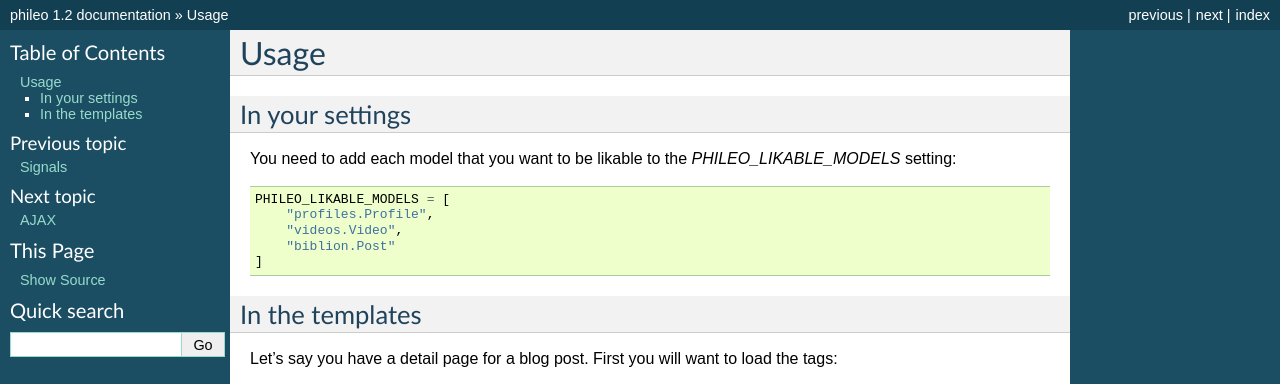
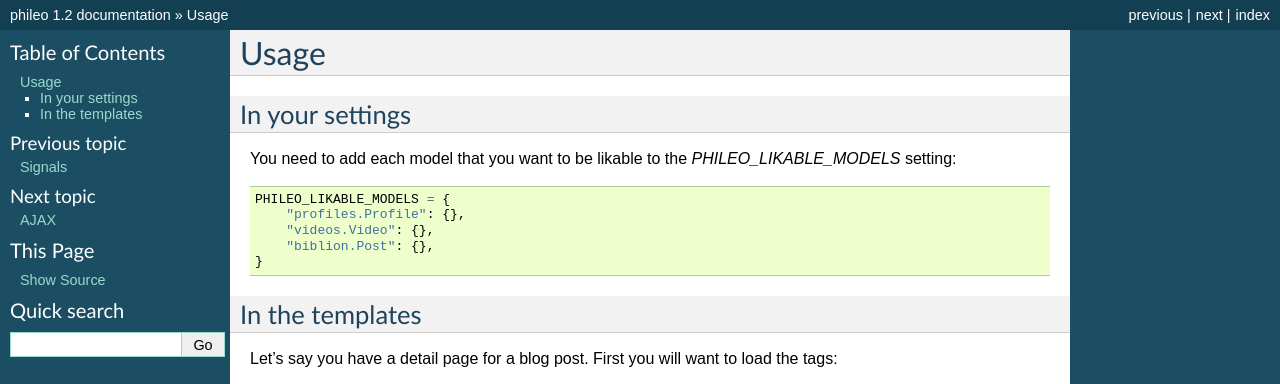
Before and after one commit to pinax/pinax-likes, a Sphinx documentation site: the page built from docs/usage.rst, in a window 1280 px wide. Shown: the top 384 px of the page. Built offline with Sphinx 7.4.7, drawn with Linux system fonts in a browser that asks for light colours.

Commit message:
updated docs

```diff
--- a/docs/usage.rst
+++ b/docs/usage.rst
@@ -9,11 +9,11 @@ In your settings
 You need to add each model that you want to be likable to the
 `PHILEO_LIKABLE_MODELS` setting::
 
-    PHILEO_LIKABLE_MODELS = [
-        "profiles.Profile",
-        "videos.Video",
-        "biblion.Post"
-    ]
+    PHILEO_LIKABLE_MODELS = {
+        "profiles.Profile": {},
+        "videos.Video": {},
+        "biblion.Post": {},
+    }
 
 
 In the templates
```
Also changed, not shown: docs/changelog.rst (+10 -0 lines).
